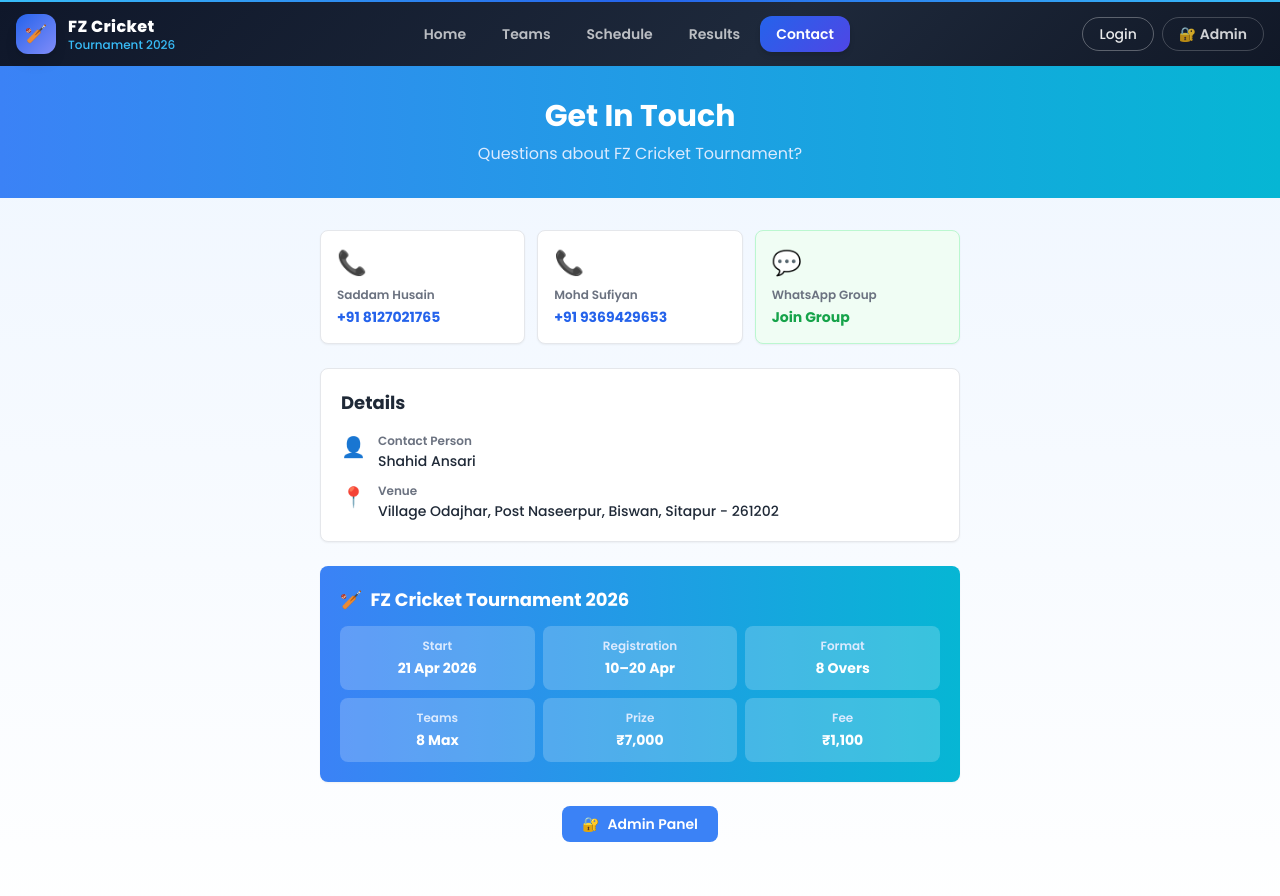
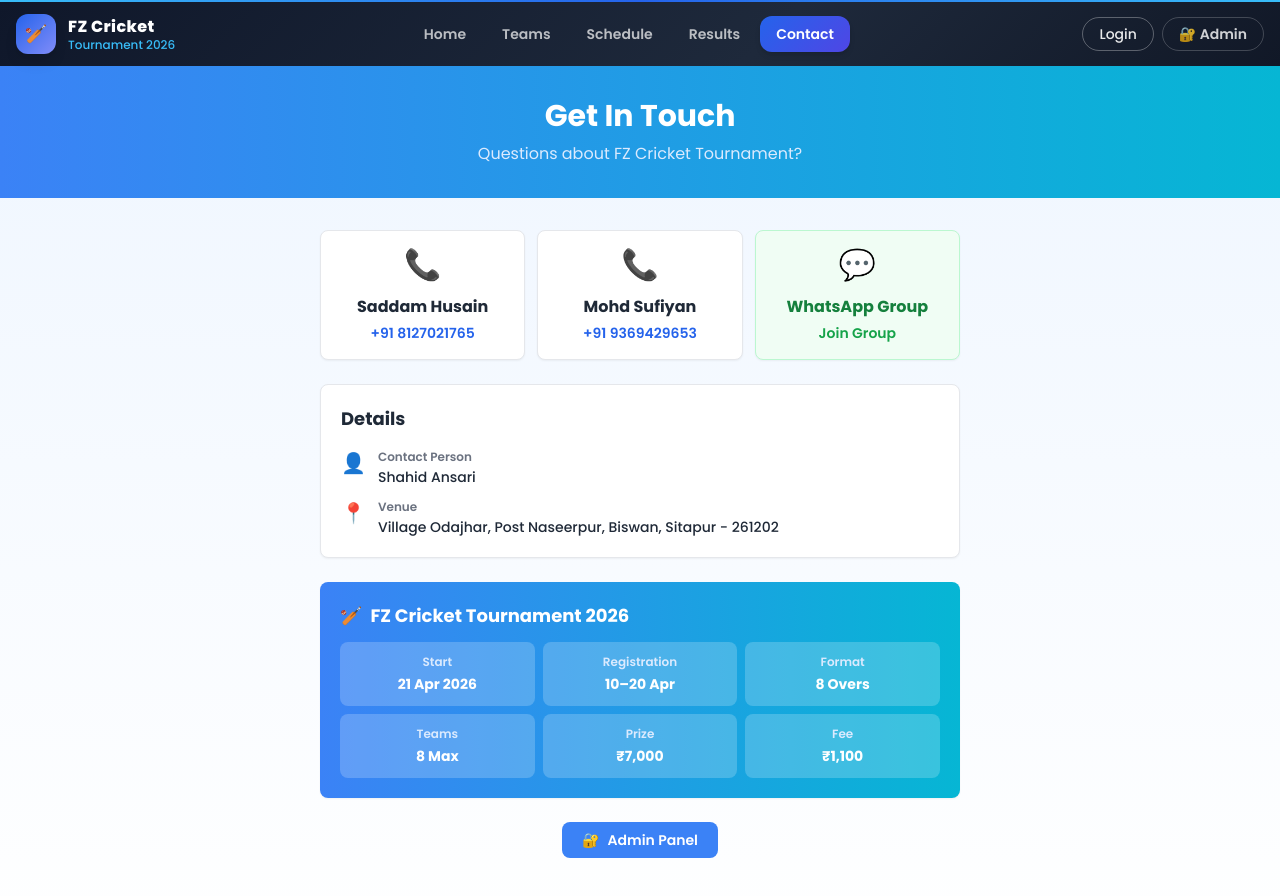
Before and after one commit to ansari0512/FZCricket_Tournament, a React (Vite) app in the folder frontend/: page /contact in a window 1280 px wide. Shown: the top 896 px of the page. Built offline with nearby package versions, Linux system fonts and the light colour scheme; no server answers.

Commit message:
feat: improve contact card layout with larger names and numbers below

```diff
--- a/frontend/src/pages/Contact.jsx
+++ b/frontend/src/pages/Contact.jsx
@@ -38,14 +38,18 @@ export default function Contact() {
             const isWhatsApp = item.label === 'WhatsApp Group'
             return (
               <a key={i} href={item.href} target={isWhatsApp ? '_blank' : '_self'} rel={isWhatsApp ? 'noopener noreferrer' : ''} className="group">
-                <div className={`rounded-lg p-4 shadow-sm hover:shadow-md transition-all border ${
+                <div className={`rounded-lg p-4 shadow-sm hover:shadow-md transition-all border flex flex-col items-center text-center ${
                   isWhatsApp
                     ? 'bg-green-50 border-green-200 hover:border-green-400'
                     : 'bg-white border-gray-200 hover:border-blue-300'
                 }`}>
-                  <p className="text-2xl mb-2">{item.icon}</p>
-                  <p className="text-xs text-gray-500 font-semibold mb-1">{item.label}</p>
-                  <p className={`text-sm font-bold ${
+                  <p className="text-3xl mb-3">{item.icon}</p>
+                  <p className={`font-bold mb-1 ${
+                    isWhatsApp
+                      ? 'text-green-700 text-base'
+                      : 'text-gray-800 text-base'
+                  }`}>{item.label}</p>
+                  <p className={`text-sm font-semibold ${
                     isWhatsApp
                       ? 'text-green-600 group-hover:text-green-700'
                       : 'text-blue-600 group-hover:text-blue-700'
```
